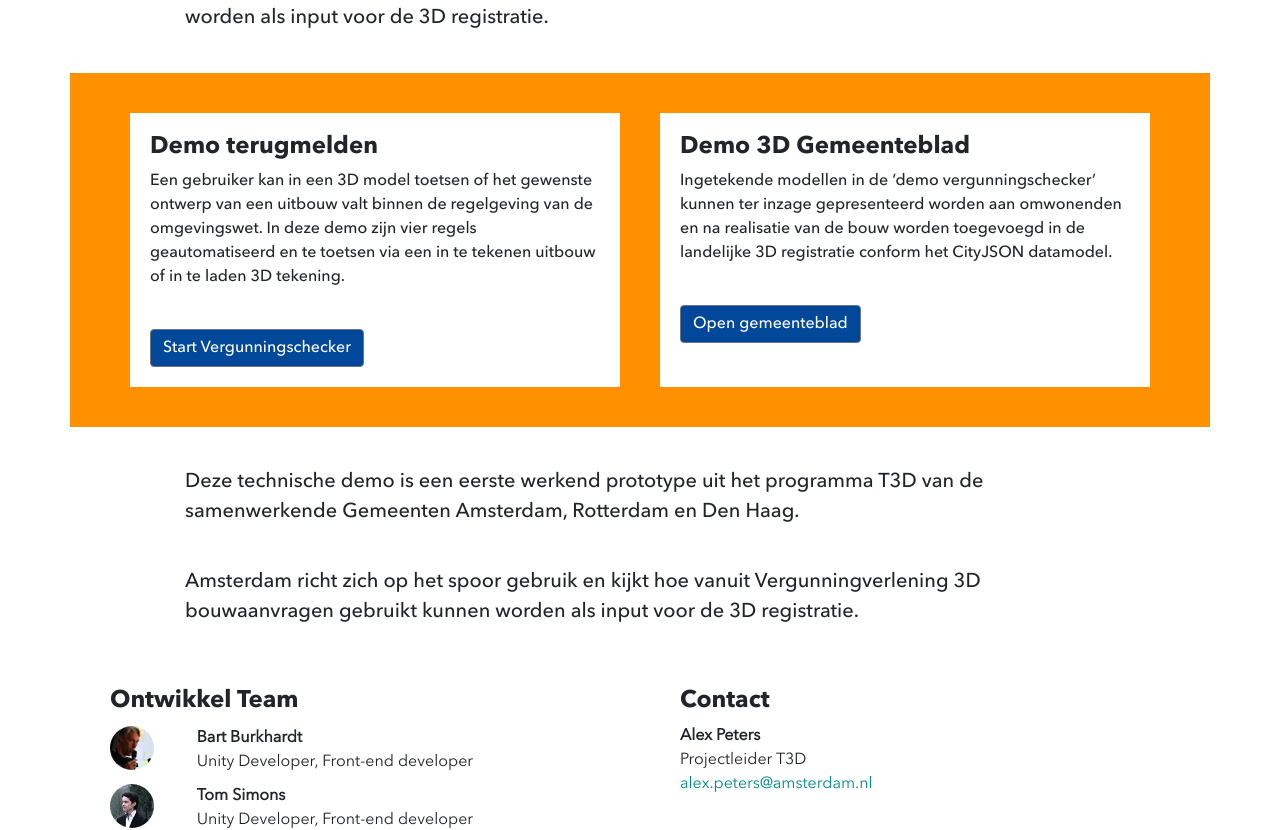
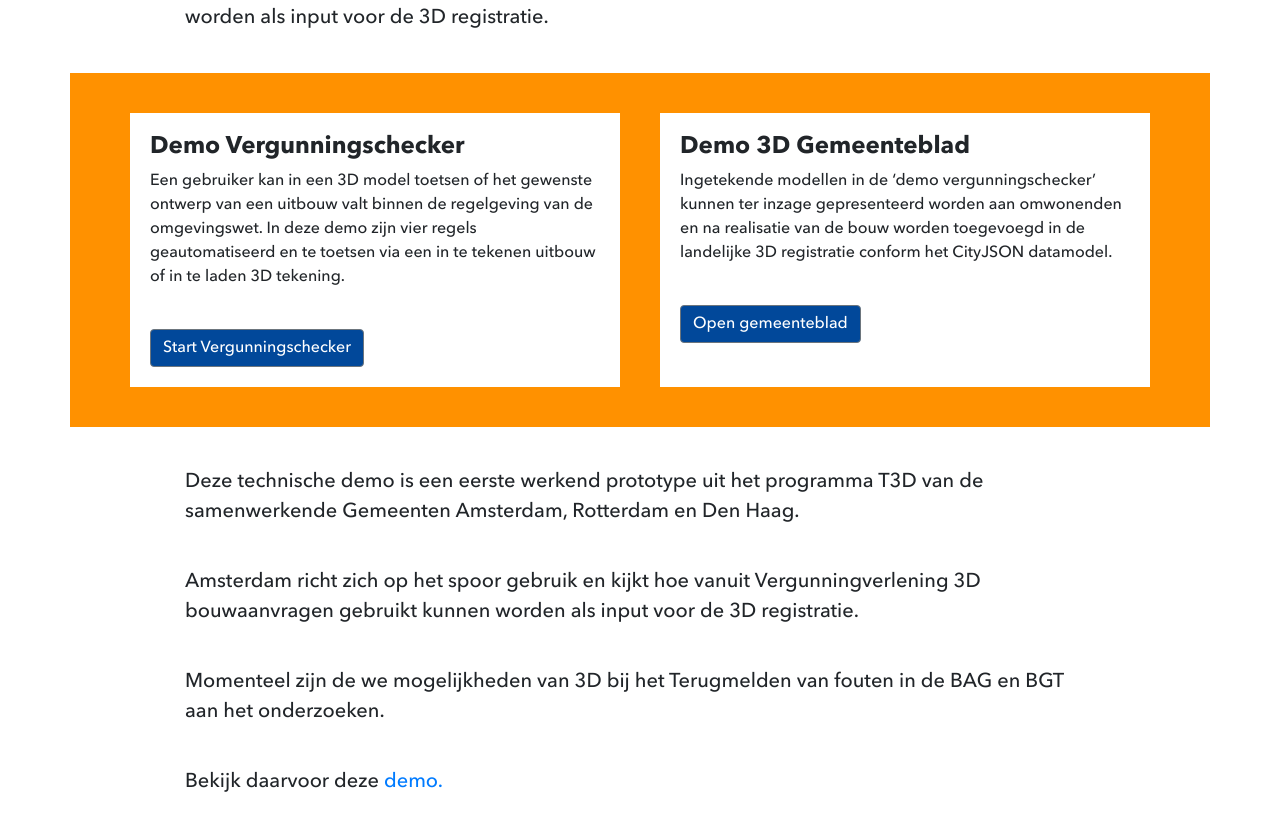
Before and after one commit to VNG-Realisatie/Totaal-3D-Terugmelding, a Vue app: page /#/ in a window 1280 px wide. Shown: the part 1220-2050 px from the top of the page. Built offline with nearby package versions, Linux system fonts and the light colour scheme; what vue-wysiwyg would draw is missing.

Commit message:
Aanpassen teksten en links

```diff
--- a/src/views/Home.vue
+++ b/src/views/Home.vue
@@ -24,9 +24,9 @@ Deze technische demo is een eerste werkend prototype uit het programma T3D van d
 
 <b-row class="buttons">
     <b-col class="linkcard">
-      <h2>Demo terugmelden</h2>
+      <h2>Demo Vergunningschecker</h2>
       <div>Een gebruiker kan in een 3D model toetsen of het gewenste ontwerp van een uitbouw valt binnen de regelgeving van de omgevingswet. In deze demo zijn vier regels geautomatiseerd en te toetsen via een in te tekenen uitbouw of in te laden 3D tekening.</div>
-      <b-button href="#/terugmelden" class="button-link">Start Vergunningschecker</b-button>
+      <b-button href="/vergunningschecker#/vergunningschecker" class="button-link">Start Vergunningschecker</b-button>
     </b-col>
 
     <b-col class="linkcard">
@@ -43,6 +43,9 @@ Deze technische demo is een eerste werkend prototype uit het programma T3D van d
 <p>
 Amsterdam richt zich op het spoor gebruik en kijkt hoe vanuit Vergunningverlening 3D bouwaanvragen gebruikt kunnen worden als input voor de 3D registratie.
 </p>
+
+<p>Momenteel zijn de we mogelijkheden van 3D bij het Terugmelden van fouten in de BAG en BGT aan het onderzoeken.</p>
+<p>Bekijk daarvoor deze <a  href="#/terugmelden">demo.</a></p>
 
 
   <b-row class="team">
```
